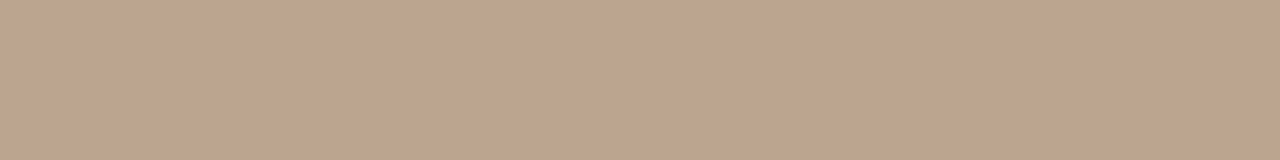
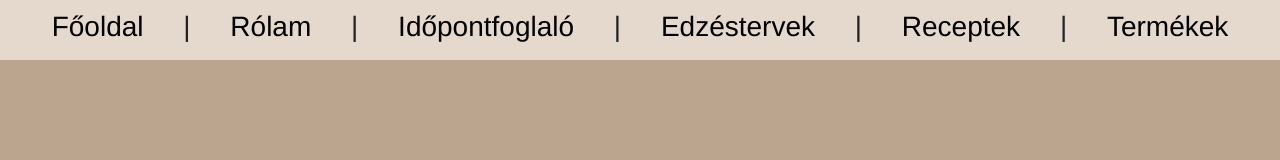
Before and after one commit to SzendreiDavid/projekt, a plain HTML site: page Receptkek.html in a window 1280 px wide. Drawn offline with nearby package versions, Linux system fonts and the light colour scheme.

Commit message:
Receptek változtatás + css

```diff
--- a/Receptkek.html
+++ b/Receptkek.html
@@ -9,6 +9,21 @@
 </head>
 <body>
 
+    <div class="header2 links">
+        <h3>
+            <a href="index.html">Főoldal</a>
+            <span class="header-sep">|</span>
+            <a href="Rólam">Rólam</a>
+            <span class="header-sep">|</span>
+            <a href="">Időpontfoglaló</a>
+            <span class="header-sep">|</span>
+            <a href="">Edzéstervek</a>
+            <span class="header-sep">|</span>
+            <a href="">Receptek</a>
+            <span class="header-sep">|</span>
+            <a href="">Termékek</a>
+        </h3>
+    </div>
 
 
 
--- a/css/style.css
+++ b/css/style.css
@@ -4,6 +4,63 @@ body {
     font-family: 'Helvetica Neue', Helvetica, Arial, sans-serif;
     background-color: #BBA58F;
     color: #222;
+}
+
+.header2 {
+    width: 100%;
+    height: 60px;
+    background-color: #e5d9cd;
+    text-align: center;
+    padding-top: 10px;
+    padding-bottom: 20px;
+}
+
+.header-sep {
+    margin-left: 20px;
+    margin-right: 20px;
+}
+
+a {
+    text-decoration: none;
+    color: burlywood;
+}
+
+a:hover {
+    color: #9d9f7b;
+}
+
+.links a::after {
+    content: "";
+    position: absolute;
+    width: 0%;
+    height: 2px;
+    background: #9d9f7b;
+    left: 0;
+    bottom: -3px;
+    transition: 0.6s;
+}
+.links a {
+    text-decoration: none;
+    color: #333;
+    position: relative;
+}
+
+.links a:hover::after {
+    width: 100%;
+}
+.links a {
+    padding: 8px 12px;
+    border-radius: 8px;
+    transition: 0.3s;
+}
+
+.links a:hover {
+    background: #9d9f7b;
+    color: white;
+}
+
+.links a {
+    color: black;
 }
 
 header {
```
